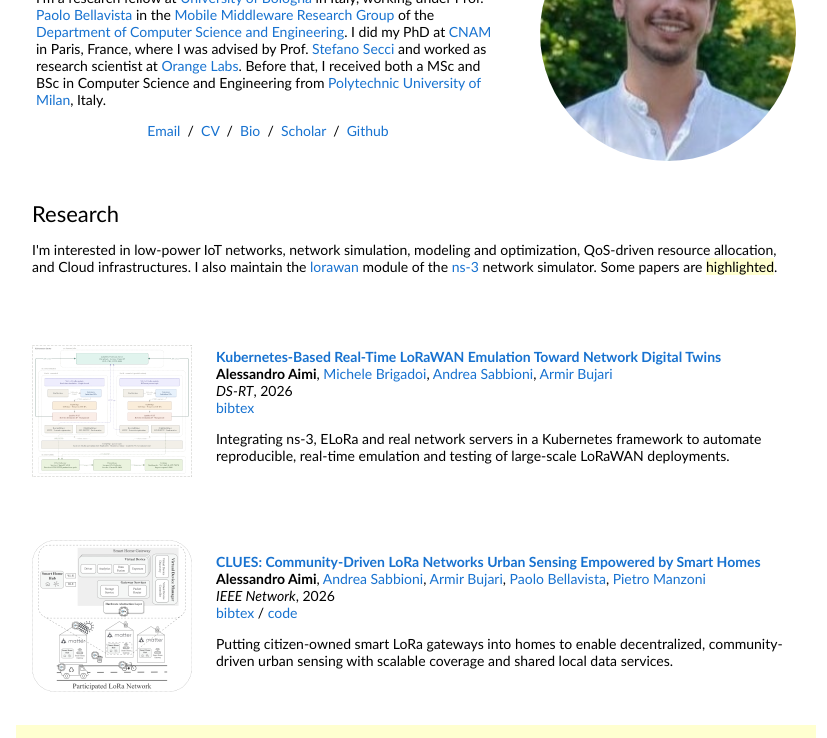
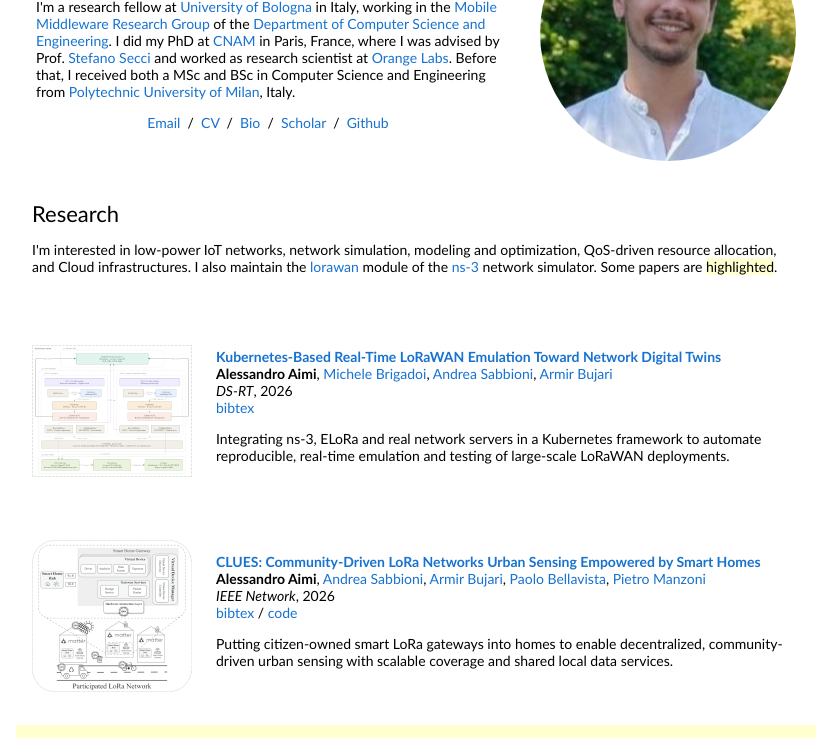
Before and after one commit to nondetalle/nondetalle.github.io, a plain HTML site: page index.html in a window 1280 px wide. Shown: the part 123-861 px from the top of the page, without its empty margins (224-1051 px from the left). Drawn offline with Linux system fonts and the light colour scheme.

Commit message:
Remove unnecessary mention to current academic tutoring

```diff
--- a/index.html
+++ b/index.html
@@ -23,7 +23,7 @@
                   Alessandro Aimi
                 </p>
                 <p>
-		I'm a research fellow at <a href="https://www.unibo.it/en">University of Bologna</a> in Italy, working under Prof. <a href="https://www.unibo.it/sitoweb/paolo.bellavista/en">Paolo Bellavista</a> in the <a href="https://site.unibo.it/middleware/en">Mobile Middleware Research Group</a> of the <a href="https://disi.unibo.it/en">Department of Computer Science and Engineering</a>. I did my PhD at <a href="https://www.cnam.fr/">CNAM</a> in Paris, France, where I was advised by Prof. <a href="https://cedric.cnam.fr/~seccis/">Stefano Secci</a> and worked as research scientist at <a href="https://www.orange.com/en">Orange Labs</a>. Before that, I received both a MSc and BSc in Computer Science and Engineering from <a href="https://www.polimi.it/en/">Polytechnic University of Milan</a>, Italy.
+		I'm a research fellow at <a href="https://www.unibo.it/en">University of Bologna</a> in Italy, working in the <a href="https://site.unibo.it/middleware/en">Mobile Middleware Research Group</a> of the <a href="https://disi.unibo.it/en">Department of Computer Science and Engineering</a>. I did my PhD at <a href="https://www.cnam.fr/">CNAM</a> in Paris, France, where I was advised by Prof. <a href="https://cedric.cnam.fr/~seccis/">Stefano Secci</a> and worked as research scientist at <a href="https://www.orange.com/en">Orange Labs</a>. Before that, I received both a MSc and BSc in Computer Science and Engineering from <a href="https://www.polimi.it/en/">Polytechnic University of Milan</a>, Italy.
                 </p>
                 <p style="text-align:center">
                   <a href="mailto:alessandro.aimi@unibo.it">Email</a> &nbsp;/&nbsp;
```
